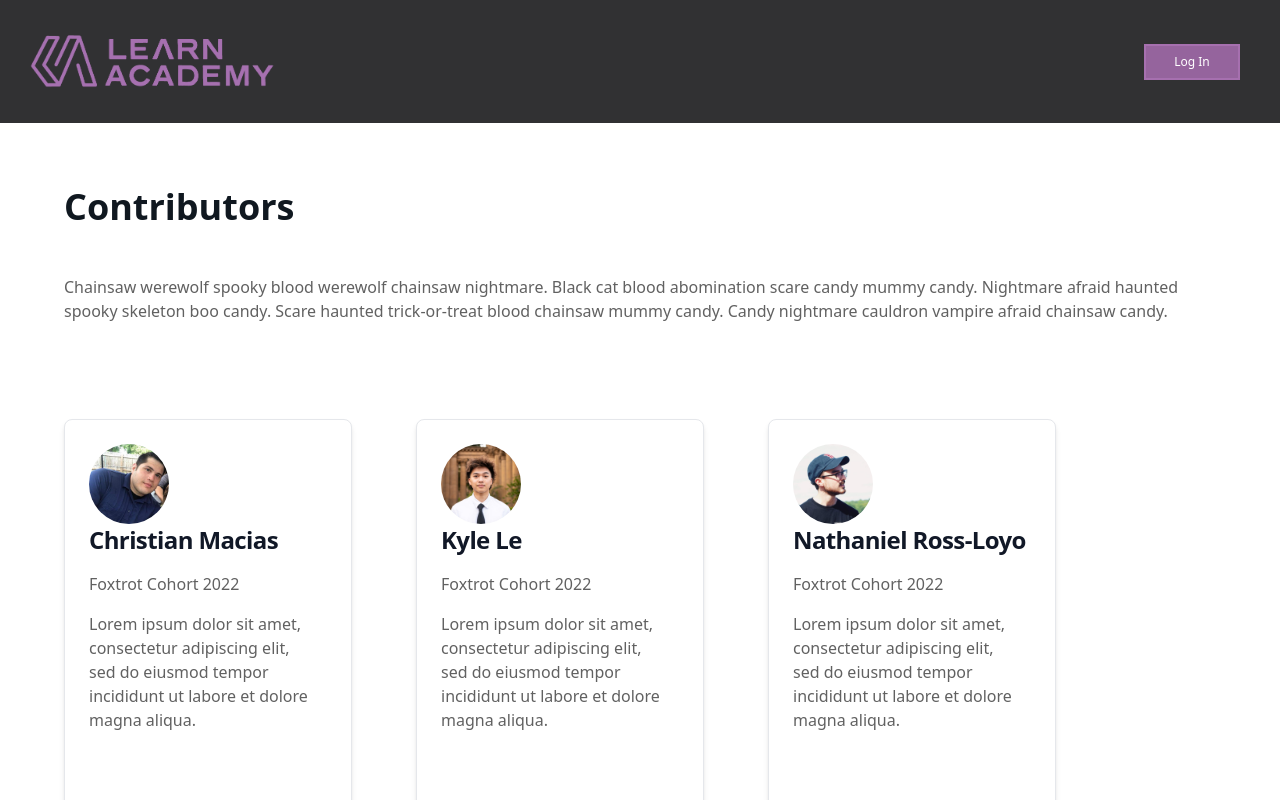
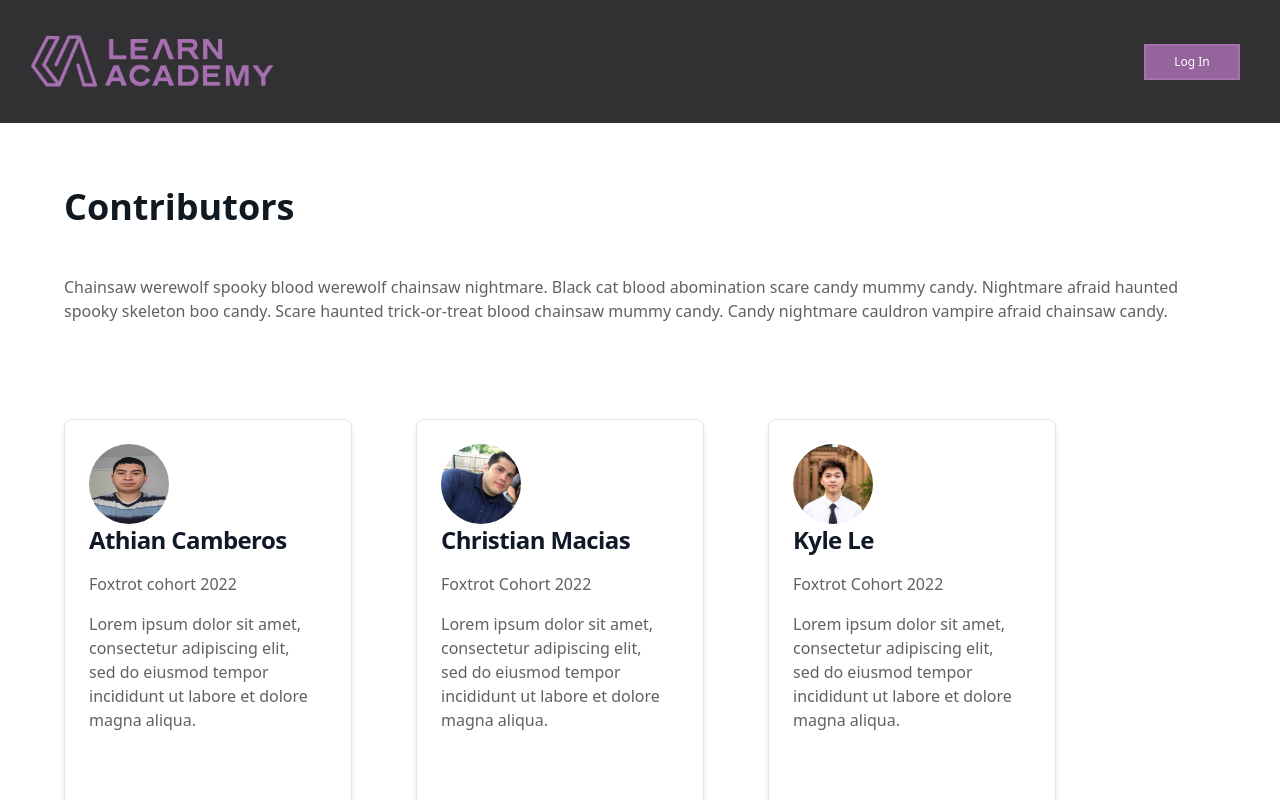
Before and after one commit to LEARNAcademy/student-application, a React (Create React App) app: page /contributor in a window 1280 px wide. Shown: the top 800 px of the page. Built offline with nearby package versions, Linux system fonts and the light colour scheme; grey boxes are pictures that could not be loaded; a web font is replaced by a local one.

Commit message:
fixed names to lowercase to files and imports

```diff
--- a/src/contributor.js
+++ b/src/contributor.js
@@ -1,21 +1,30 @@
-import Francisco from "./assets/images/Francisco.png"
-import Elijah from "./assets/images/Elijah.png"
-import Jason from "./assets/images/Jason.png"
-import Gene from "./assets/images/Gene.png"
-import Nicole from  "./assets/images/Nicole.png"
-import Will from "./assets/images/Will.png"
-import Luis from "./assets/images/Luis.jpg"
-import Ahmed from "./assets/images/Ahmed.png"
-import Don from "./assets/images/Don.png"
-import Logan from "./assets/images/Logan.png"
-import Sarah from "./assets/images/Sarah.png"
-import Nate from "./assets/images/Nate.png"
-import Kyle from "./assets/images/Kyle.png"
-import Christian from "./assets/images/Christian.png"
-
+import francisco from "./assets/images/francisco.png"
+import elijah from "./assets/images/elijah.png"
+import jason from "./assets/images/jason.png"
+import gene from "./assets/images/gene.png"
+import nicole from  "./assets/images/nicole.png"
+import will from "./assets/images/will.png"
+import luis from "./assets/images/luis.jpg"
+import ahmed from "./assets/images/ahmed.png"
+import don from "./assets/images/don.png"
+import logan from "./assets/images/logan.png"
+import sarah from "./assets/images/sarah.png"
+import nate from "./assets/images/nate.png"
+import kyle from "./assets/images/kyle.png"
+import christian from "./assets/images/christian.png"
+import athian from "./assets/images/athian.jpg"
 
 
 let contributors = [
+  {
+    id: 15,
+    name: "Athian Camberos",
+    cohort: "Foxtrot cohort 2022",
+    bio: "Lorem ipsum dolor sit amet, consectetur adipiscing elit, sed do eiusmod tempor incididunt ut labore et dolore magna aliqua.",
+    linkedin: "https://www.linkedin.com/in/athian-camberos-41a91b241/",
+    github: "https://github.com/acamberos1",
+    image: athian
+  },
   {
     id: 14,
     name: "Christian Macias",
@@ -23,7 +32,7 @@ let contributors = [
     bio: "Lorem ipsum dolor sit amet, consectetur adipiscing elit, sed do eiusmod tempor incididunt ut labore et dolore magna aliqua.",
     linkedin: "https://www.linkedin.com/in/christianmacias91/",
     github: "https://github.com/cmacias56",
-    image: Christian
+    image: christian
   },
   {
     id: 13,
@@ -32,7 +41,7 @@ let contributors = [
     bio: "Lorem ipsum dolor sit amet, consectetur adipiscing elit, sed do eiusmod tempor incididunt ut labore et dolore magna aliqua.",
     linkedin: "https://www.linkedin.com/in/kyletle/",
     github: "https://github.com/letkyle",
-    image:Kyle
+    image:kyle
   },
   {
     id: 12,
@@ -41,7 +50,7 @@ let contributors = [
     bio: "Lorem ipsum dolor sit amet, consectetur adipiscing elit, sed do eiusmod tempor incididunt ut labore et dolore magna aliqua.",
     linkedin: "https://www.linkedin.com/in/nathaniel-rossloyo/",
     github: "https://github.com/nathaniel-ross",
-    image: Nate
+    image: nate
   },
   {
     id: 1,
@@ -50,7 +59,7 @@ let contributors = [
     bio: "Lorem ipsum dolor sit amet, consectetur adipiscing elit, sed do eiusmod tempor incididunt ut labore et dolore magna aliqua.",
     linkedin: "https://www.linkedin.com/in/elijah-barreto/",
     github: "https://github.com/ElijahBcodes",
-    image: Elijah
+    image: elijah
   },
   {
     id: 2,
@@ -59,7 +68,7 @@ let contributors = [
     bio: "Lorem ipsum dolor sit amet, consectetur adipiscing elit, sed do eiusmod tempor incididunt ut labore et dolore magna aliqua.",
     linkedin: "https://www.linkedin.com/in/francisco-solis-02191995/",
     github: "https://github.com/fpsolis219",
-    image: Francisco
+    image: francisco
   },
   {
     id: 3,
@@ -68,7 +77,7 @@ let contributors = [
     bio: "Lorem ipsum dolor sit amet, consectetur adipiscing elit, sed do eiusmod tempor incididunt ut labore et dolore magna aliqua.",
     linkedin: "https://www.linkedin.com/in/jason-brown-6b4707b/",
     github: "https://github.com/jayaries329",
-    image: Jason
+    image: jason
   },
   {
     id: 4,
@@ -77,7 +86,7 @@ let contributors = [
     bio: "Lorem ipsum dolor sit amet, consectetur adipiscing elit, sed do eiusmod tempor incididunt ut labore et dolore magna aliqua.",
     linkedin: "https://www.linkedin.com/in/gene-martinez/",
     github: "https://github.com/Genemichael25",
-    image: Gene
+    image: gene
   },
   {
     id: 5,
@@ -86,7 +95,7 @@ let contributors = [
     bio: "Lorem ipsum dolor sit amet, consectetur adipiscing elit, sed do eiusmod tempor incididunt ut labore et dolore magna aliqua.",
     linkedin: "https://www.linkedin.com/in/nicole-mares-rivera/",
     github: "https://github.com/nmaresrivera11",
-    image: Nicole
+    image: nicole
   },
   {
     id: 6,
@@ -95,7 +104,7 @@ let contributors = [
     bio: "Lorem ipsum dolor sit amet, consectetur adipiscing elit, sed do eiusmod tempor incididunt ut labore et dolore magna aliqua.",
     linkedin: "https://www.linkedin.com/in/deanna-will-williams/",
     github: "https://github.com/DFWilliams",
-    image: Will
+    image: will
   },
   {
     id: 7,
@@ -104,7 +113,7 @@ let contributors = [
     bio: "Lorem ipsum dolor sit amet, consectetur adipiscing elit, sed do eiusmod tempor incididunt ut labore et dolore magna aliqua.",
     linkedin: "https://www.linkedin.com/in/luis-ramos1/",
     github: "https://github.com/ninerboy81",
-    image: Luis
+    image: luis
   },
   {
     id: 8,
@@ -113,7 +122,7 @@ let contributors = [
     bio: "Lorem ipsum dolor sit amet, consectetur adipiscing elit, sed do eiusmod tempor incididunt ut labore et dolore magna aliqua.",
     linkedin: "https://www.linkedin.com/in/ahmed-alkhafaji/",
     github: "https://github.com/Ahmedkhafaji",
-    image: Ahmed
+    image: ahmed
   },
   {
     id: 9,
@@ -122,7 +131,7 @@ let contributors = [
     bio: "Lorem ipsum dolor sit amet, consectetur adipiscing elit, sed do eiusmod tempor incididunt ut labore et dolore magna aliqua.",
     linkedin: "https://www.linkedin.com/in/don-yoon/",
     github: "https://github.com/don-yoon",
-    image: Don
+    image: don
   },
   {
     id: 10,
@@ -131,7 +140,7 @@ let contributors = [
     bio: "Lorem ipsum dolor sit amet, consectetur adipiscing elit, sed do eiusmod tempor incididunt ut labore et dolore magna aliqua.",
     linkedin: "https://www.linkedin.com/in/loganramos/",
     github: "https://github.com/Renzlawr",
-    image: Logan
+    image: logan
   },
   {
     id: 11,
@@ -140,7 +149,7 @@ let contributors = [
     bio: "Lorem ipsum dolor sit amet, consectetur adipiscing elit, sed do eiusmod tempor incididunt ut labore et dolore magna aliqua.",
     linkedin: "https://www.linkedin.com/in/sarah-proctor-sd/",
     github: "https://github.com/sjproctor",
-    image: Sarah
+    image: sarah
   }
 
 ]
```
Also changed, not shown: src/assets/images/athian.jpg (added).
